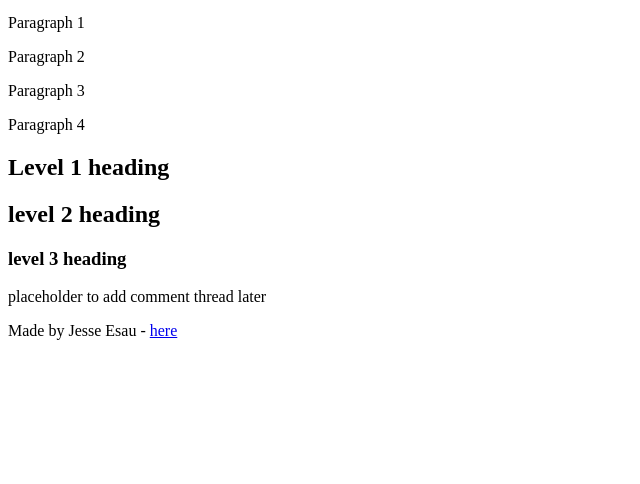
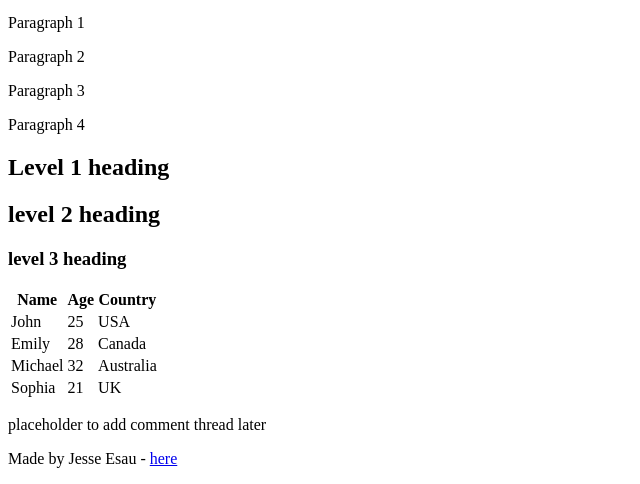
Before and after one commit to JesseEsau/My_First_Portfolio, a plain HTML site: page html_basic/index.html in a window 1280 px wide. Shown: the part 340-824 px from the top of the page, without its empty margins (0-640 px from the left). Before the commit the page ends 800 px from the top, so only its background shows below. Drawn offline with Linux system fonts and the light colour scheme.

Commit message:
Add a table in index.html

```diff
--- a/html_basic/index.html
+++ b/html_basic/index.html
@@ -25,12 +25,44 @@
             <h1>Level 1 heading</h1>
             <h2>level 2 heading</h2>
             <h3>level 3 heading</h3>
+            <!-- Table -->
+            <table>
+                <thead>
+                    <tr>
+                        <th>Name</th>
+                        <th>Age</th>
+                        <th>Country</th>
+                    </tr>
+                </thead>
+                <tbody>
+                    <tr>
+                        <td>John</td>
+                        <td>25</td>
+                        <td>USA</td>
+                    </tr>
+                    <tr>
+                        <td>Emily</td>
+                        <td>28</td>
+                        <td>Canada</td>
+                    </tr>
+                    <tr>
+                        <td>Michael</td>
+                        <td>32</td>
+                        <td>Australia</td>
+                    </tr>
+                    <tr>
+                        <td>Sophia</td>
+                        <td>21</td>
+                        <td>UK</td>
+                    </tr>
+                </tbody>
+            </table>
         </article>
         <aside>
             <p>placeholder to add comment thread later</p>
         </aside>
     </main>
-
+    <!-- footer -->
     <footer>
         <p>Made by Jesse Esau - <a href="https://x.com/jezze_jey" target="_blank">here</a></p>
     </footer>
```
